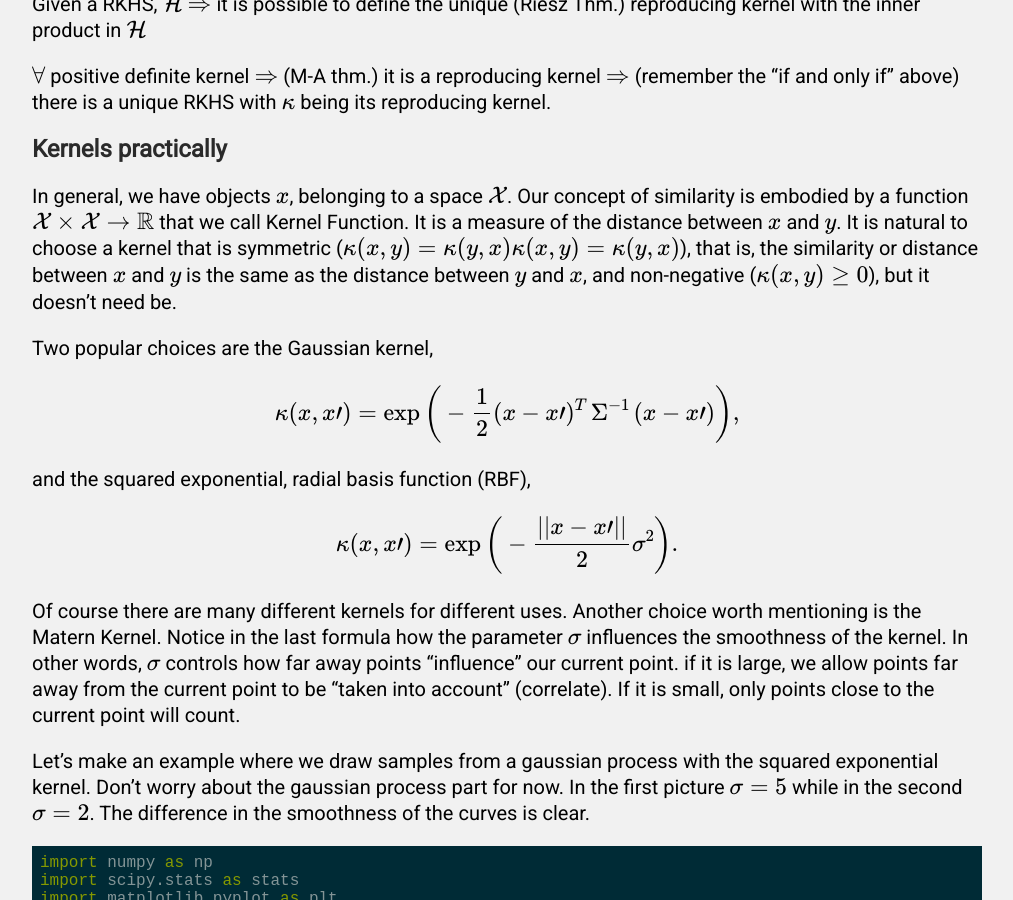
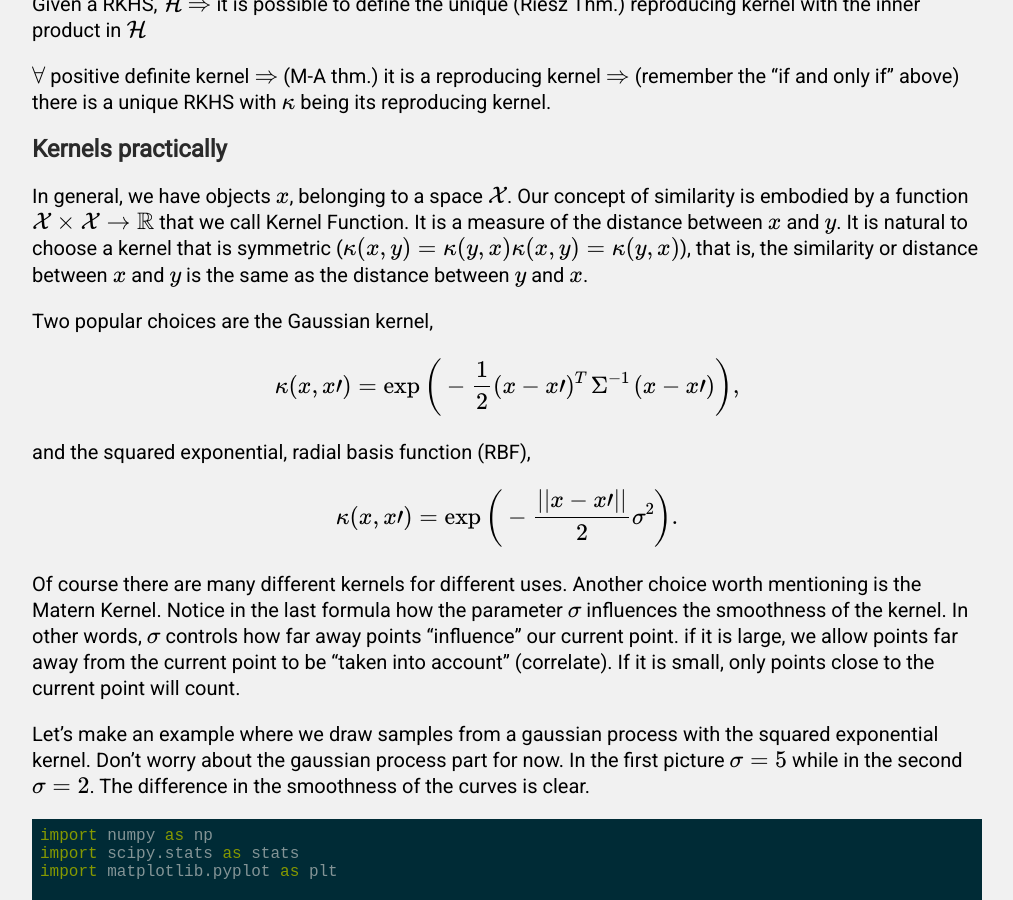
Before and after one commit to FullSimplify/FullSimplify.github.io, a Jekyll site: the page built from _posts/2000-01-02-Support-Vector-Machines,-a-Gentle-Introduction.md, in a window 1280 px wide and 900 px high, scrolled down 2221 px. Shown: the whole window, without its empty margins (133-1146 px from the left). Built offline with Jekyll 4.4.1, drawn with Linux system fonts in a browser that asks for light colours; formulas are drawn with MathJax 3.

Commit message:
Update 2000-01-02-Support-Vector-Machines,-a-Gentle-Introduction.md

```diff
--- a/_posts/2000-01-02-Support-Vector-Machines,-a-Gentle-Introduction.md
+++ b/_posts/2000-01-02-Support-Vector-Machines,-a-Gentle-Introduction.md
@@ -64,7 +64,7 @@ $$\forall$$ positive definite kernel $$\Rightarrow$$ (M-A thm.) it is a reproduc
 
 ## Kernels practically
 
-In general, we have objects $$x$$, belonging to a space $$\mathcal{X}$$. Our concept of similarity is embodied by a function $$\mathcal{X}\times\mathcal{X}\rightarrow\mathbb{R}$$ that we call Kernel Function. It is a measure of the distance between $$x$$ and $$y$$. It is natural to choose a kernel that is symmetric ($$κ(x,y)=κ(y,x)κ(x,y)=κ(y,x)$$), that is, the similarity or distance between $$x$$ and $$y$$ is the same as the distance between $$y$$  and $$x$$, and non-negative ($$κ(x,y)\geq 0$$), but it doesn't need be.
+In general, we have objects $$x$$, belonging to a space $$\mathcal{X}$$. Our concept of similarity is embodied by a function $$\mathcal{X}\times\mathcal{X}\rightarrow\mathbb{R}$$ that we call Kernel Function. It is a measure of the distance between $$x$$ and $$y$$. It is natural to choose a kernel that is symmetric ($$κ(x,y)=κ(y,x)κ(x,y)=κ(y,x)$$), that is, the similarity or distance between $$x$$ and $$y$$ is the same as the distance between $$y$$  and $$x$$.
 
 Two popular choices are the Gaussian kernel,
 \begin{equation}
```
